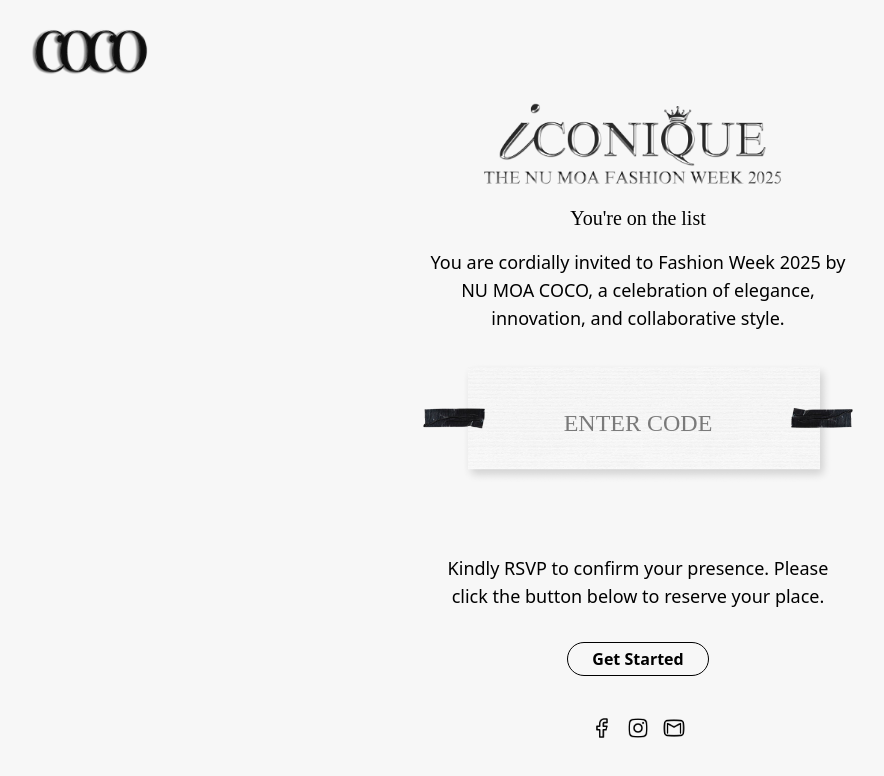
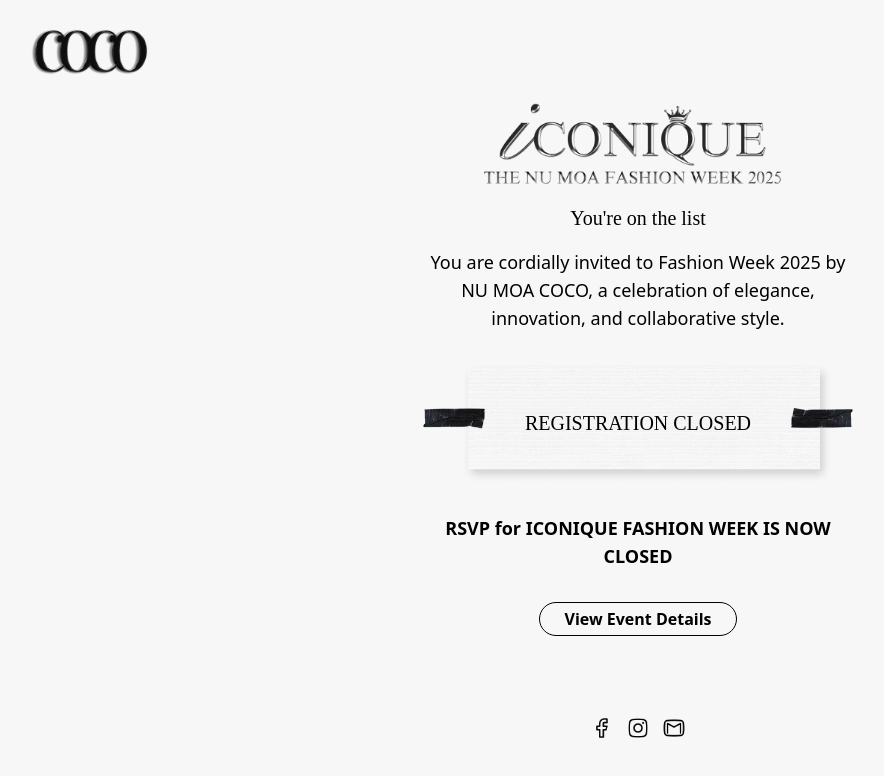
Before and after one commit to JPCSNUMOA/ICONIQUE-INVITATION, a React (Vite) app: page / in a window 1280 px wide. Shown: the top 776 px of the page, without its empty margins (2-886 px from the left). Built offline with nearby package versions, Linux system fonts and the light colour scheme.

Commit message:
regis closed

```diff
--- a/src/pages/SuccessScreen.jsx
+++ b/src/pages/SuccessScreen.jsx
@@ -162,7 +162,7 @@
 
 
                 <div className='w-full flex justify-center items-center mt-10'>
-                    <button onClick={() => { navigate(-1) }} className='border-1 border-black p-1 px-6 rounded-4xl font-semibold duration-300 transition-all ease-in-out  hover:bg-black hover:text-white'>Go Back to RSVP</button>
+                    <button onClick={() => { navigate(-1) }} className='border-1 border-black p-1 px-6 rounded-4xl font-semibold duration-300 transition-all ease-in-out  hover:bg-black hover:text-white'>Go Back</button>
                 </div>
                 <div className='w-full flex justify-center items-center gap-3 self-end mt-10 '>
                     <img className='h-6 w-6' src={fb} onClick={() => { window.open('https://www.facebook.com/profile.php?id=61562872356464', '_blank') }} />
--- a/src/pages/WelcomeScreen.jsx
+++ b/src/pages/WelcomeScreen.jsx
@@ -67,10 +67,12 @@
                         <p className='font-[Times_New_Roman] text-xl font-semi'>You're on the list</p>
                         <p className='font-sans text-xs md:text-lg text-center'>You are cordially invited to Fashion Week 2025 by NU MOA COCO, a celebration of elegance, innovation, and collaborative style.</p>
                         <div className="h-[20%] min-w-[450px] min-h-[150px]   w-full bg-center bg-contain bg-no-repeat bg-[url('./assets/tape-text-input.png')] flex justify-center items-center">
-                            <input type='text' onChange={(e) => { setUserCode(e.target.value) }} value={UserCode} maxLength={16} className=' w-5/9 text-xl xl:text-2xl font-[Time_New_Roman] text-center uppercase min-h-8' placeholder='Enter Code' />
+                            {/* <input type='text' onChange={(e) => { setUserCode(e.target.value) }} value={UserCode} maxLength={16} className=' w-5/9 text-xl xl:text-2xl font-[Time_New_Roman] text-center uppercase min-h-8' placeholder='Enter Code' /> */}
+                            <p className='font-[Times_New_Roman] text-xl font-semi'>REGISTRATION CLOSED</p>
                         </div>
-                        <p className='font-sans text-xs md:text-lg md:mt-10 text-center'>Kindly RSVP to confirm your presence. Please click the button below to reserve your place.</p>
-                        <button onClick={handleSubmit} className='border-1 border-black p-1 px-6 rounded-4xl font-semibold mt-4'>Get Started</button>
+                        <p className='font-sans text-xs md:text-lg md:mt-0 text-center font-bold'>RSVP for ICONIQUE FASHION WEEK IS NOW CLOSED</p>
+                        <button onClick={() => { navigate('/details') }} className='border-1 border-black p-1 px-6 rounded-4xl font-semibold duration-300 transition-all ease-in-out  hover:bg-black hover:text-white mb-2 mt-4'>View Event Details</button>
+
                         <div className='flex-grow'></div>
                         <div className='w-full flex justify-center items-center gap-3 self-end '>
                             <img className='h-6 w-6' src={fb} onClick={() => { window.open('https://www.facebook.com/profile.php?id=61562872356464', '_blank') }} />
```
